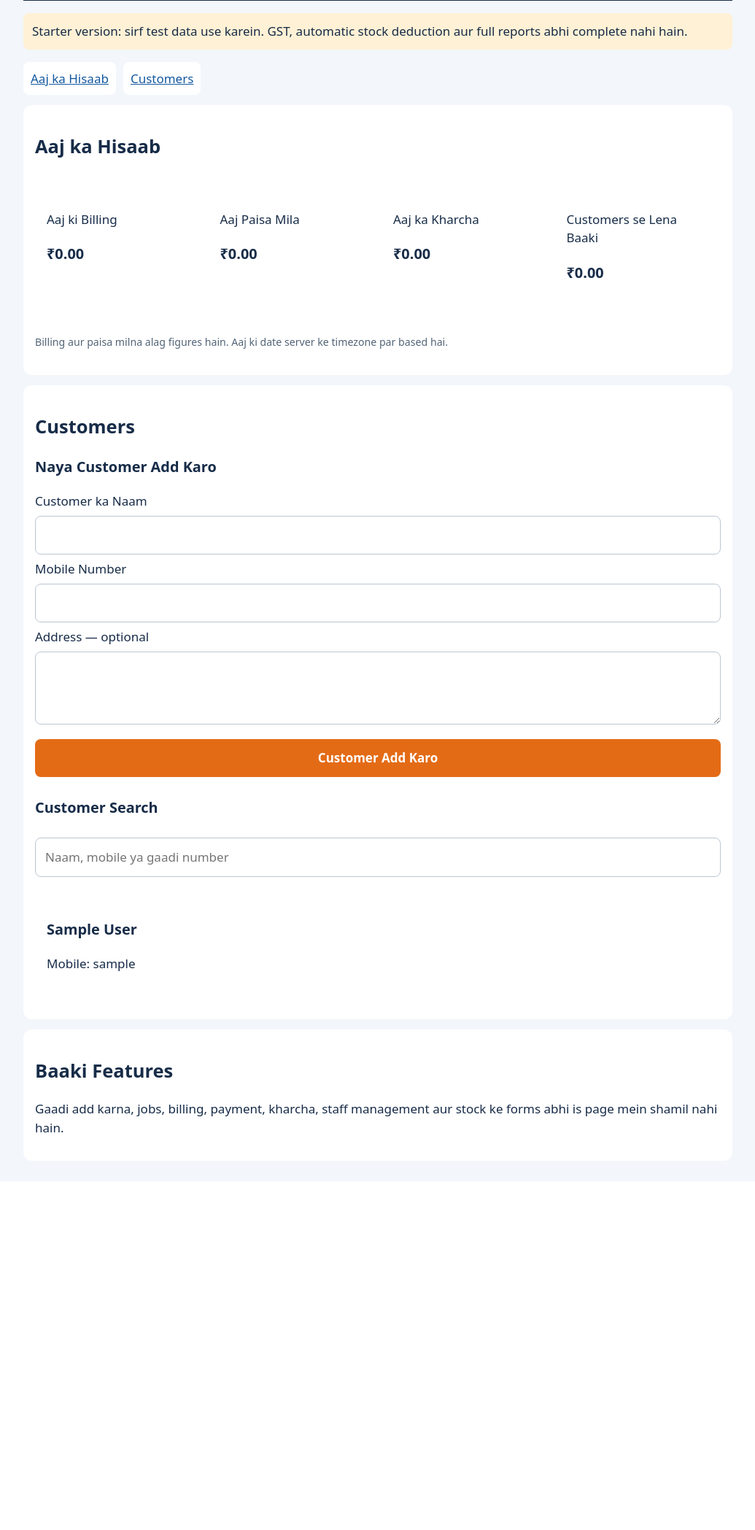
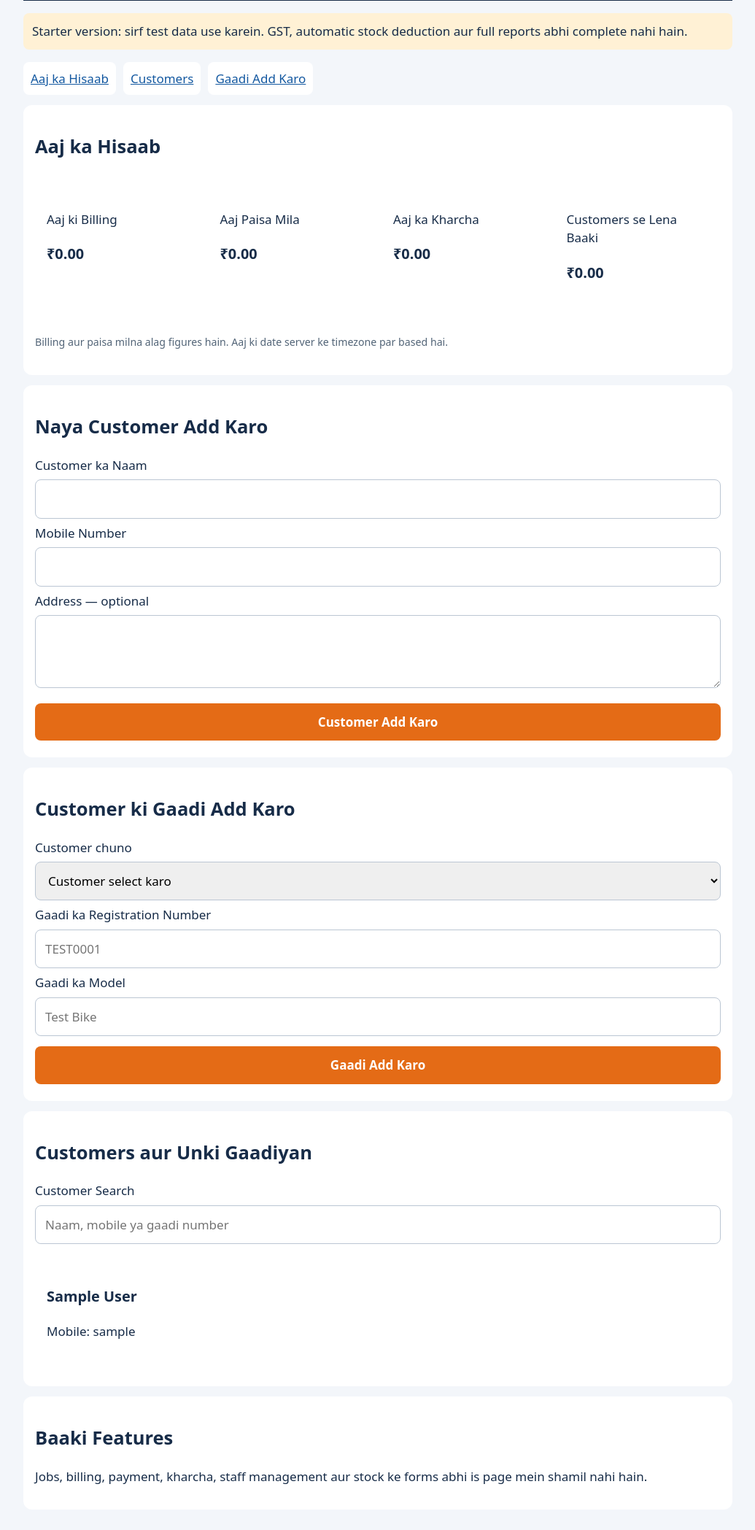
Before and after one commit to fahadrider123456789-droid/Babban-Garage, a Flask app: page / in a window 1280 px wide. Shown: the part 393-2490 px from the top of the page at 73% size, without its empty margins (122-1157 px from the left). Before the commit the page ends 1945 px from the top, so only its background shows below. Run offline with Flask 3, Linux system fonts and the light colour scheme; the visitor is signed in with stand-in values (Sample User, id 1); data comes from the database, SQL or seed files in the repository; data that the repository does not hold is empty; parts of the project's set-up code (start-up, migrations or seed data) failed here and were passed over.

Commit message:
Update home.html

```diff
--- a/templates/home.html
+++ b/templates/home.html
@@ -27,6 +27,7 @@
 <nav>
   <a href="#reports">Aaj ka Hisaab</a>
   <a href="#customers">Customers</a>
+  <a href="#vehicles">Gaadi Add Karo</a>
 </nav>
 
 <section id="reports">
@@ -63,9 +64,7 @@
 </section>
 
 <section id="customers">
-  <h2>Customers</h2>
-
-  <h3>Naya Customer Add Karo</h3>
+  <h2>Naya Customer Add Karo</h2>
 
   <form method="post" action="/add/customer">
     <input
@@ -76,20 +75,12 @@
 
     <label>
       Customer ka Naam
-      <input
-        type="text"
-        name="name"
-        required
-      >
+      <input type="text" name="name" required>
     </label>
 
     <label>
       Mobile Number
-      <input
-        type="tel"
-        name="phone"
-        required
-      >
+      <input type="tel" name="phone" required>
     </label>
 
     <label>
@@ -99,19 +90,68 @@
 
     <button type="submit">Customer Add Karo</button>
   </form>
+</section>
 
-  <h3>Customer Search</h3>
+<section id="vehicles">
+  <h2>Customer ki Gaadi Add Karo</h2>
 
+  <form method="post" action="/add/vehicle">
+    <input
+      type="hidden"
+      name="csrf"
+      value="{{ session.csrf }}"
+    >
+
+    <label>
+      Customer chuno
+      <select name="customer_id" required>
+        <option value="">Customer select karo</option>
+
+        {% for customer in d.customers %}
+          <option value="{{ customer.id }}">
+            {{ customer.name }} — {{ customer.phone }}
+          </option>
+        {% endfor %}
+      </select>
+    </label>
+
+    <label>
+      Gaadi ka Registration Number
+      <input
+        type="text"
+        name="registration"
+        placeholder="TEST0001"
+        required
+      >
+    </label>
+
+    <label>
+      Gaadi ka Model
+      <input
+        type="text"
+        name="model"
+        placeholder="Test Bike"
+        required
+      >
+    </label>
+
+    <button type="submit">Gaadi Add Karo</button>
+  </form>
+</section>
+
+<section>
+  <h2>Customers aur Unki Gaadiyan</h2>
+
+  <label>
+    Customer Search
     <input
       id="customer-search"
       type="search"
       placeholder="Naam, mobile ya gaadi number"
-    aria-label="Customer search"
     >
+  </label>
 
-  <div id="customer-list">
   {% for customer in d.customers %}
-
     <article class="customer-record">
       <h3>{{ customer.name }}</h3>
       <p>Mobile: {{ customer.phone }}</p>
@@ -120,30 +160,27 @@
         <p>Address: {{ customer.address }}</p>
       {% endif %}
 
+      <ul>
         {% for vehicle in d.vehicles %}
           {% if vehicle.customer_id == customer.id %}
-            <p>
-              Gaadi: {{ vehicle.registration }}
-              · {{ vehicle.model }}
-            </p>
+            <li>
+              {{ vehicle.registration }}
+              — {{ vehicle.model }}
+            </li>
           {% endif %}
         {% endfor %}
+      </ul>
     </article>
-
   {% else %}
-
     <p>Abhi koi customer nahi hai.</p>
-
   {% endfor %}
-  </div>
 </section>
 
 <section>
   <h2>Baaki Features</h2>
   <p>
-    Gaadi add karna, jobs, billing, payment,
-    kharcha, staff management aur stock ke forms
-    abhi is page mein shamil nahi hain.
+    Jobs, billing, payment, kharcha, staff management
+    aur stock ke forms abhi is page mein shamil nahi hain.
   </p>
 </section>
 
@@ -160,8 +197,9 @@
       var records = document.querySelectorAll(".customer-record");
 
       records.forEach(function (record) {
-        var text = record.textContent.toLowerCase();
-        record.hidden = !text.includes(query);
+        record.hidden = !record.textContent
+          .toLowerCase()
+          .includes(query);
       });
     });
   })();
@@ -173,8 +211,8 @@
   <h2>Staff Dashboard</h2>
   <p>Namaste, {{ u.name }}.</p>
   <p>
-    Staff ke kaam wale features abhi is page
-    mein shamil nahi hain.
+    Staff ke kaam wale features abhi is page mein
+    shamil nahi hain.
   </p>
 </section>
 
```
Lines whose indentation alone changed are shown as unchanged.
